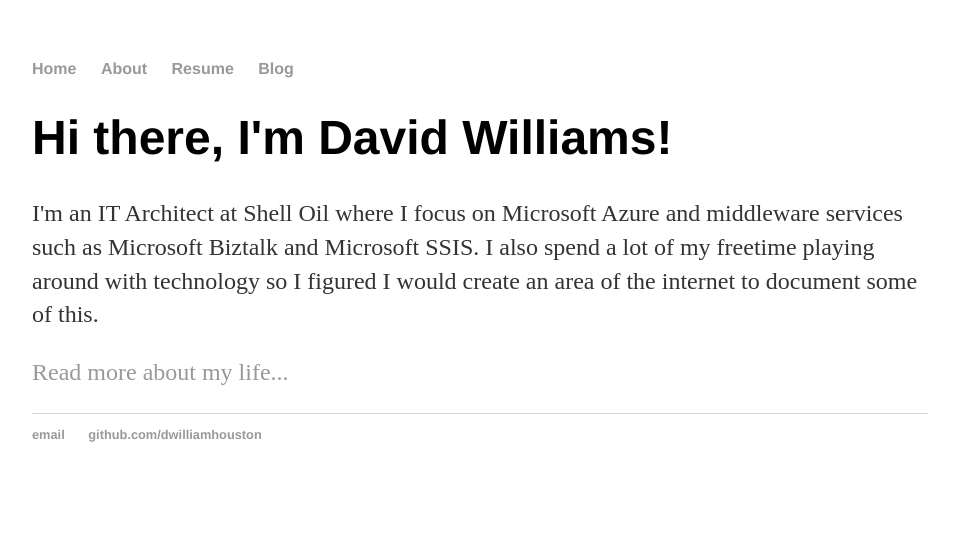
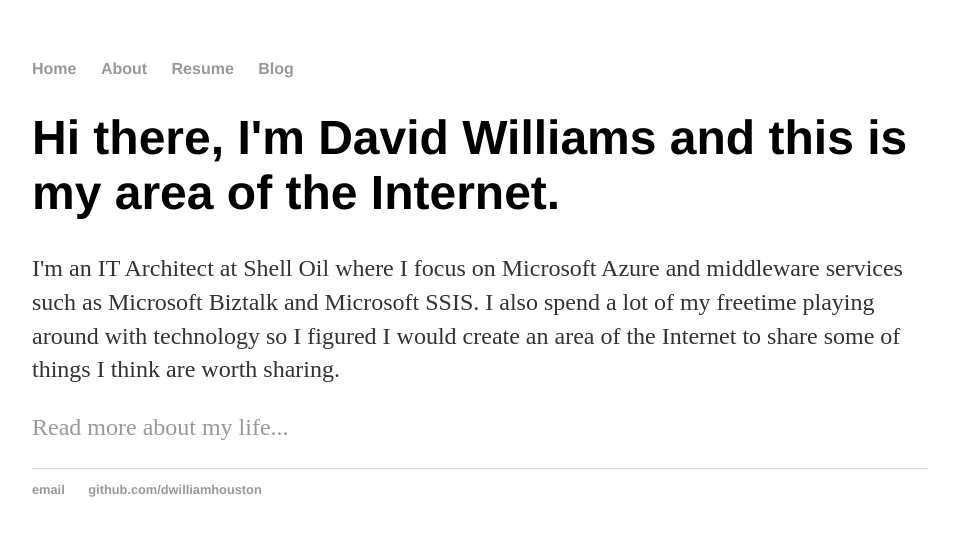
Before and after one commit to dwilliamhouston/dwilliamhouston.github.io, a Jekyll site: the page built from index.html, in a window 1280 px wide. Shown: the top 536 px of the page, without its empty margins (160-1119 px from the left). Built offline with Jekyll 4.4.1, drawn with Linux system fonts in a browser that asks for light colours.

Commit message:
Update index.html

```diff
--- a/index.html
+++ b/index.html
@@ -3,9 +3,9 @@ layout: default
 title: David Williams, My Area of the Internet
 ---
 <div class="blurb">
-	<h1>Hi there, I'm David Williams!</h1>
+	<h1>Hi there, I'm David Williams and this is my area of the Internet.</h1>
 	<p>I'm an IT Architect at Shell Oil where I focus on Microsoft Azure and middleware services such as Microsoft Biztalk and Microsoft SSIS.
-	I also spend a lot of my freetime playing around with technology so I figured I would create an area of the internet to document some of this.
-	</p>
+	I also spend a lot of my freetime playing around with technology so I figured I would create an area of the Internet to share some of things
+	I think are worth sharing.</p>
 	<p><a href="/about">Read more about my life...</a></p>
 </div><!-- /.blurb -->
```
